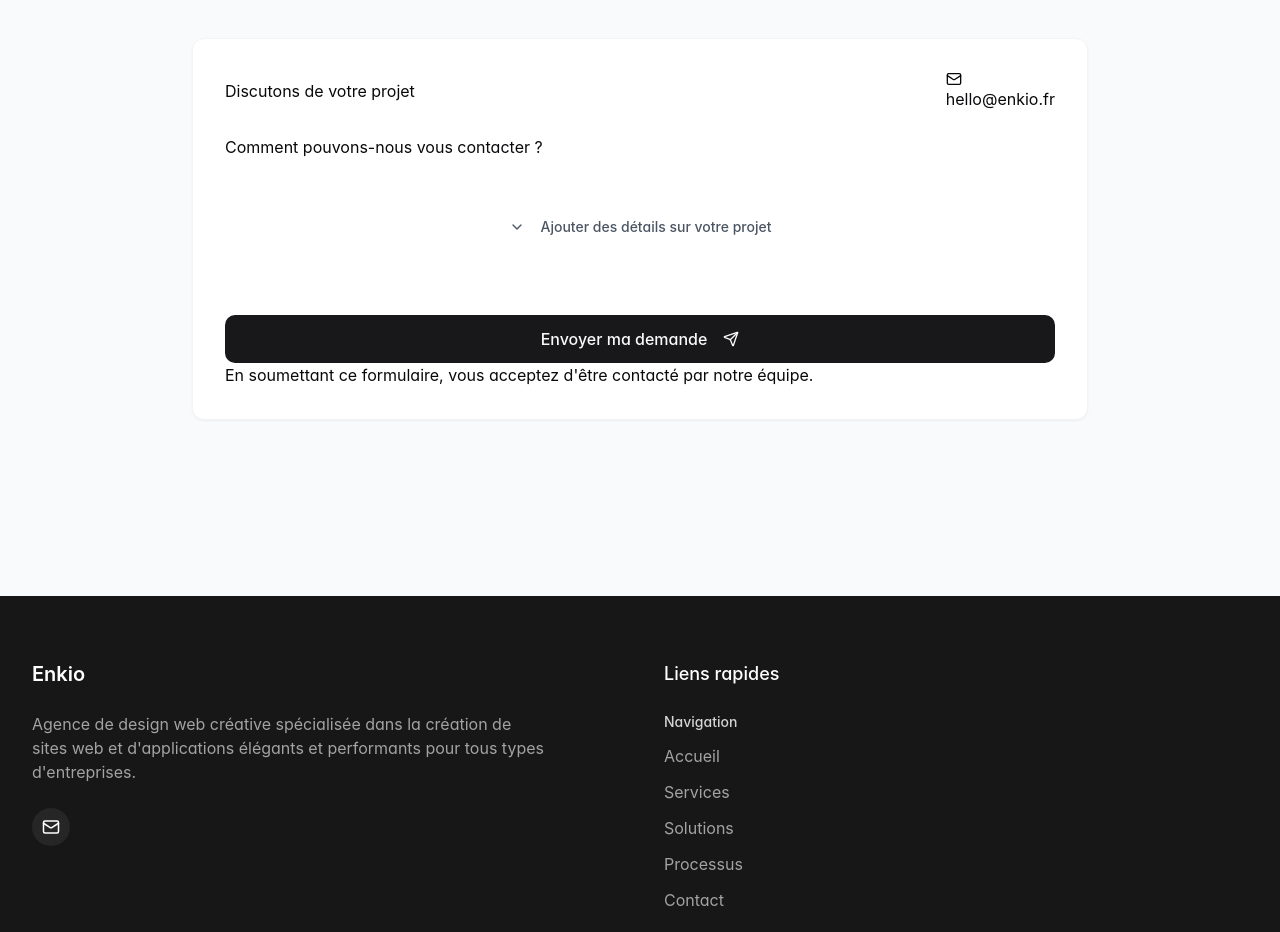
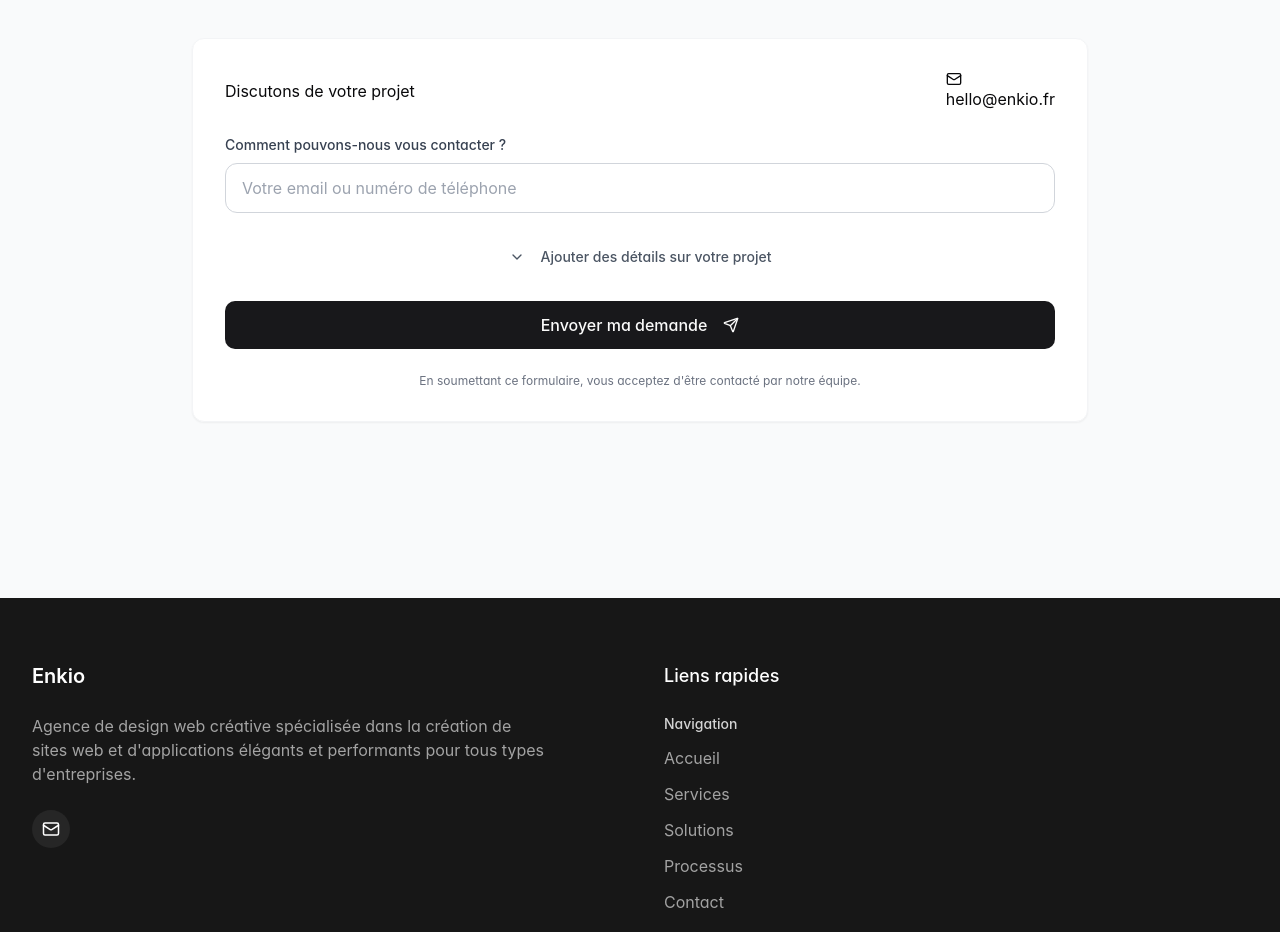
Before and after one commit to HelloEnkio/webdesign-nest-17, a React (Vite) app: page / in a window 1280 px wide. Shown: the part 4560-5492 px from the top of the page. Built offline with nearby package versions, Linux system fonts and the light colour scheme.

Commit message:
Update ContactForm.tsx

```diff
--- a/src/components/contact/ContactForm.tsx
+++ b/src/components/contact/ContactForm.tsx
@@ -1,137 +1,38 @@
-// src/components/contact/ContactForm.tsx - Avec log avant return
+// src/components/contact/ContactForm.tsx - Version pour HTML Formspree SANS reCAPTCHA
 import React, { useRef } from 'react';
 import { motion } from "framer-motion";
 // Supprimé: import ReCAPTCHA from "react-google-recaptcha";
-import { Mail, AlertCircle } from 'lucide-react';
-import { useToast } from "@/hooks/use-toast";
-import { useContactForm } from '@/hooks/use-contact-form'; // Utilise la version avec log
+import { Mail } from 'lucide-react';
+// Supprimé: import { useToast } from "@/hooks/use-toast";
+import { useContactForm } from '@/hooks/use-contact-form'; // Utilise la version très simplifiée
 import { cn } from '@/lib/utils';
 // Supprimé: import { sendContactForm } from '@/utils/emailUtils';
-import ContactFeedbackMessage from './ContactFeedbackMessage'; // Assurez-vous que ce fichier est corrigé aussi
-import FormDetailsSection from './FormDetailsSection';
-import SubmitButton from './SubmitButton'; // Version restaurée avec isSubmitting
-import ToggleDetailsButton from './ToggleDetailsButton'; // Version correcte qui appelle toggleShowDetails
+import ContactFeedbackMessage from './ContactFeedbackMessage'; // Vérifiez qu'il est corrigé
+import FormDetailsSection from './FormDetailsSection'; // Vérifiez les 'name' des champs ici
+import SubmitButton from './SubmitButton'; // Utilise la version simplifiée sans isSubmitting
+import ToggleDetailsButton from './ToggleDetailsButton';
 
 // Supprimé: const RECAPTCHA_SITE_KEY = ...
 
 const ContactForm = () => {
-  const { toast } = useToast();
   const formContainerRef = useRef<HTMLDivElement>(null);
   const contactInputRef = useRef<HTMLInputElement>(null);
   // Supprimé: const recaptchaRef = useRef<ReCAPTCHA>(null);
 
+  // Utilise uniquement les retours nécessaires du hook simplifié
   const {
     showDetails,
     formState,
-    isSubmitting,
     contactType,
-    formError,
-    setIsSubmitting,
     handleInputChange,
     handleProjectTypeSelect,
-    toggleShowDetails, // Reçoit la fonction avec le log
-    validateForm,
-    resetForm,
-    setFormError
+    toggleShowDetails,
   } = useContactForm();
 
-  const containerVariants = {
-    hidden: { opacity: 0 },
-    visible: {
-      opacity: 1,
-      transition: {
-        when: "beforeChildren",
-        staggerChildren: 0.2
-      }
-    }
-  };
+  const containerVariants = { /* ... (pas de changement) ... */ };
 
-  const handleSubmit = async (e: React.FormEvent<HTMLFormElement>) => {
-    e.preventDefault();
-    console.log('[ContactForm] handleSubmit (AJAX) déclenché. État actuel:', { formState });
+  // La fonction handleSubmit a été supprimée
 
-    if (!validateForm()) {
-       console.warn('[ContactForm] Validation locale échouée avant envoi.');
-       if (contactInputRef.current && !formState.contact) {
-            contactInputRef.current.focus();
-       }
-      return;
-    }
-
-    setIsSubmitting(true);
-    setFormError(null);
-    console.log('[ContactForm] Validation réussie, envoi vers Formspree...');
-
-    const formData = new FormData(e.currentTarget);
-    // Assurez-vous que les champs cachés sont bien ajoutés si nécessaire
-    // formData.append('projectType', formState.projectType || '');
-
-    try {
-      console.log(`[ContactForm] Appel fetch POST vers Formspree à ${new Date().toISOString()}`);
-      const response = await fetch("https://formspree.io/f/xgvkenaq", {
-        method: 'POST',
-        body: formData,
-        headers: {
-          'Accept': 'application/json'
-        }
-      });
-
-      console.log('[ContactForm] Réponse brute Formspree:', response);
-      console.log(`[ContactForm] Statut réponse Formspree: ${response.status} ${response.statusText}`);
-
-      if (response.ok) {
-        console.log('[ContactForm] Soumission Formspree réussie.');
-        resetForm();
-        toast({
-          title: "Message envoyé !",
-          description: "Nous avons bien reçu votre demande et vous recontacterons bientôt.",
-          variant: "default",
-        });
-         if (formContainerRef.current) {
-             formContainerRef.current.classList.add('success-animation');
-             setTimeout(() => {
-                 if (formContainerRef.current) {
-                     formContainerRef.current.classList.remove('success-animation');
-                 }
-             }, 2000);
-         }
-      } else {
-        let errorData = { error: `Erreur ${response.status} lors de la soumission.` };
-        try {
-          errorData = await response.json();
-          console.error('[ContactForm] Erreur JSON reçue de Formspree:', errorData);
-        } catch (e) {
-          console.error('[ContactForm] Impossible de parser la réponse d\'erreur JSON de Formspree.');
-        }
-        setFormError(errorData.error);
-      }
-    } catch (error) {
-      console.error('[ContactForm] Erreur réseau ou autre lors du fetch vers Formspree:', error);
-      const message = error instanceof Error ? error.message : "Erreur inconnue";
-      setFormError(`Erreur réseau: ${message}. Veuillez réessayer.`);
-    } finally {
-      setIsSubmitting(false);
-    }
-  };
-
-  // --- AJOUT DU LOG ICI ---
-  console.log('[ContactForm] Rendu du composant. Valeur de showDetails:', showDetails);
-  // ------------------------
-  // --- LOGS POUR DEBUGGER LES CLASSES DE L'INPUT ---
-  const baseClasses = "w-full px-4 py-3 rounded-lg border focus:ring-1 transition-all";
-  const conditionalClasses =
-      contactType === 'email' ? "border-indigo-400 focus:ring-indigo-400"
-      : contactType === 'phone' ? "border-green-400 focus:ring-green-400"
-      : contactType === 'uncertain' ? "border-yellow-400 focus:ring-yellow-400"
-      : "border-gray-200 focus:border-indigo-400 focus:ring-indigo-400";
-
-  const finalClasses = cn(baseClasses, conditionalClasses);
-
-  console.log('[ContactForm] Avant rendu - Valeur de contactType:', contactType);
-  console.log('[ContactForm] Avant rendu - Classes de base:', baseClasses);
-  console.log('[ContactForm] Avant rendu - Classes conditionnelles:', conditionalClasses);
-  console.log('[ContactForm] Avant rendu - Résultat final de cn():', finalClasses);
-  // ------------------------------------------------
   return (
     <motion.div
       ref={formContainerRef}
@@ -155,21 +56,38 @@ const ContactForm = () => {
            </motion.a>
         </motion.div>
 
-        <form onSubmit={handleSubmit} className="space-y-6">
+        {/* Formulaire pointant vers Formspree avec méthode POST standard */}
+        <form
+          action="https://formspree.io/f/xgvkenaq"
+          method="POST"
+          className="space-y-6"
+        >
+          {/* Champ Contact Principal */}
           <div className="mt-4">
-             <label htmlFor="contact" /* ... */>Comment pouvons-nous vous contacter ?</label>
+             <label htmlFor="contact" className="block text-sm font-medium text-gray-700 mb-2">Comment pouvons-nous vous contacter ?</label>
              <div className="relative">
-                {/* Assurez-vous que cet input a name="contact" */}
-                <input id="contact" name="contact" /* ... autres props ... */ required />
+                {/* Vérifiez que cet input a bien les classes de style ! */}
+                <input
+                    type="text"
+                    id="contact"
+                    name="contact" // Attribut name pour Formspree
+                    ref={contactInputRef}
+                    value={formState.contact}
+                    onChange={handleInputChange}
+                    placeholder="Votre email ou numéro de téléphone"
+                    required
+                    // Remettez les classes statiques qui fonctionnaient ou celles de base
+                    className="w-full px-4 py-3 rounded-lg border border-gray-300 focus:ring-1 focus:ring-indigo-500 focus:border-indigo-500"
+                 />
                 <ContactFeedbackMessage contactType={contactType} contactValue={formState.contact} />
              </div>
           </div>
 
-          {/* Ce bouton appelle maintenant toggleShowDetails avec le log */}
+          {/* Bouton pour afficher/masquer détails */}
           <ToggleDetailsButton showDetails={showDetails} toggleShowDetails={toggleShowDetails} />
 
-          {/* Cette section dépend de showDetails */}
-          {/* Assurez-vous que les inputs ici ont les bons 'name' */}
+          {/* Section des détails */}
+          {/* !!! Assurez-vous que les inputs/textarea ici ont name="name", name="projectDescription" !!! */}
           <FormDetailsSection
               showDetails={showDetails}
               formState={formState}
@@ -177,30 +95,19 @@ const ContactForm = () => {
               handleProjectTypeSelect={handleProjectTypeSelect}
           />
 
-          {/* Champ caché nécessaire car ProjectTypeSelector n'est pas un input standard */}
+          {/* Champ caché pour projectType */}
           <input type="hidden" name="projectType" value={formState.projectType || ''} />
 
-          {/* Affichage de l'erreur */}
-          <div className="mt-6 min-h-[20px]">
-            {formError && (
-              <motion.div
-                 className="flex items-center text-red-500 text-sm"
-                 initial={{ opacity: 0}}
-                 animate={{ opacity: 1}}
-                 exit={{ opacity: 0}}
-              >
-                <AlertCircle className="w-4 h-4 mr-1 flex-shrink-0" />
-                {formError}
-              </motion.div>
-            )}
-          </div>
+          {/* Zone reCAPTCHA et Erreur supprimées */}
 
-          {/* Bouton de soumission qui utilise isSubmitting */}
-          <SubmitButton isSubmitting={isSubmitting} />
+          {/* Bouton de soumission simple */}
+          {/* !!! Assurez-vous que SubmitButton.tsx retourne <button type="submit">... !!! */}
+          <SubmitButton />
 
         </form>
 
-        <motion.div /* ... texte légal ... */ >
+        {/* Texte légal */}
+        <motion.div className="mt-6 text-center text-xs text-gray-500" /* ... */ >
            En soumettant ce formulaire, vous acceptez d'être contacté par notre équipe.
         </motion.div>
       </motion.div>
```
